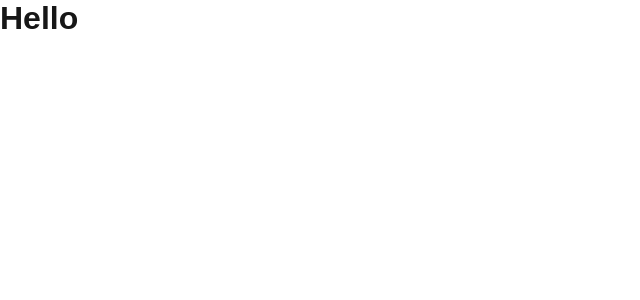
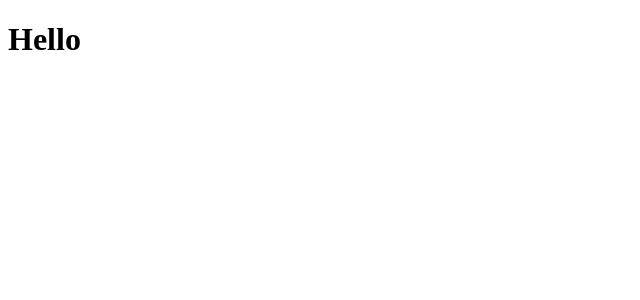
Before and after one commit to matheusgondra/blog, a Next.js app: page / in a window 1280 px wide. Shown: the top 300 px of the page, without its empty margins (0-640 px from the left). Built offline with nearby package versions, Linux system fonts and the light colour scheme.

Commit message:
chore: create color variables

```diff
--- a/src/app/globals.css
+++ b/src/app/globals.css
@@ -1,42 +1,11 @@
 :root {
-	--background: #ffffff;
-	--foreground: #171717;
+	--color-slate-950: #020617;
+	--color-slate-900: #0F172A;
+	--color-slate-800: #1E293B;
+	--color-slate-500: #64748B;
+	--color-slate-400: #94A3B8;
+	--color-slate-300: #CBD5E1;
+	--color-slate-100: #F1F5F9;
+
+	--color-white: #FFFFFF;
 }
-
-@media (prefers-color-scheme: dark) {
-	:root {
-		--background: #0a0a0a;
-		--foreground: #ededed;
-	}
-}
-
-html,
-body {
-	max-width: 100vw;
-	overflow-x: hidden;
-}
-
-body {
-	color: var(--foreground);
-	background: var(--background);
-	font-family: Arial, Helvetica, sans-serif;
-	-webkit-font-smoothing: antialiased;
-	-moz-osx-font-smoothing: grayscale;
-}
-
-* {
-	box-sizing: border-box;
-	padding: 0;
-	margin: 0;
-}
-
-a {
-	color: inherit;
-	text-decoration: none;
-}
-
-@media (prefers-color-scheme: dark) {
-	html {
-		color-scheme: dark;
-	}
-}
```
